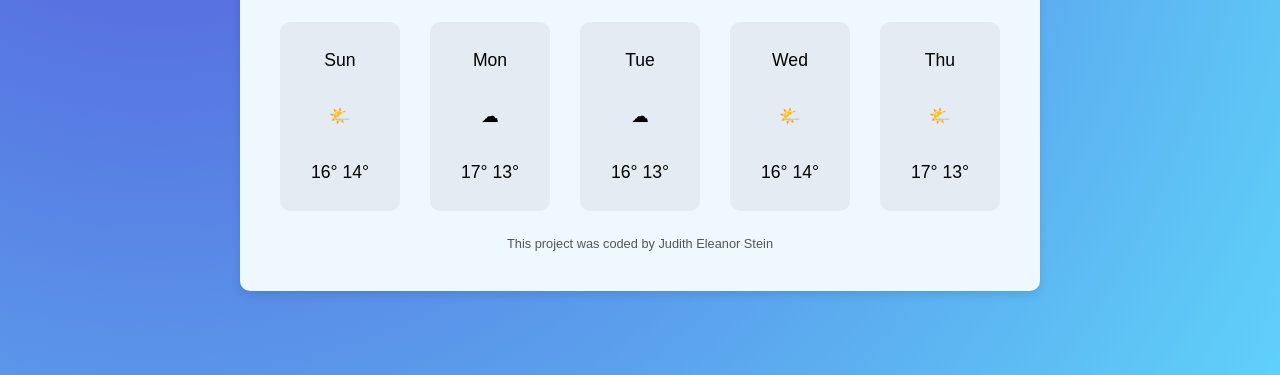
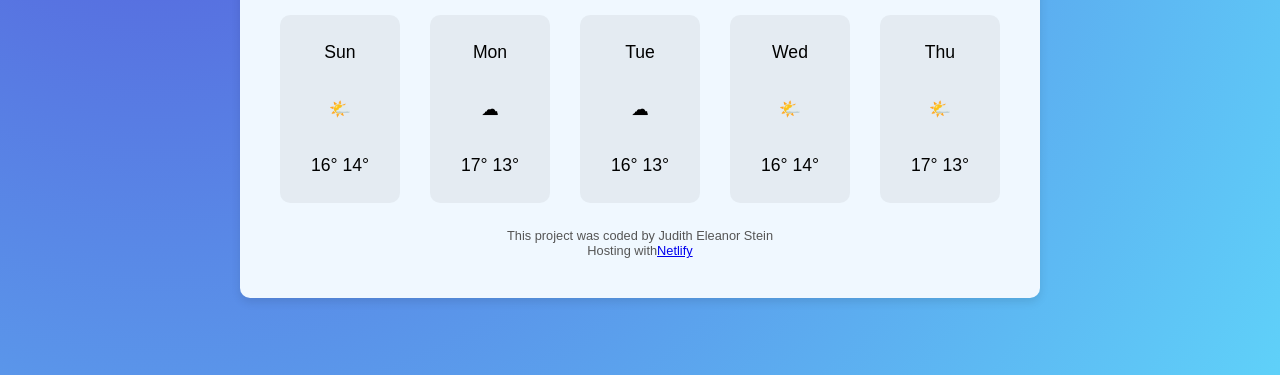
Before and after one commit to NekoLovesSushi/Weather_App, a website built with Parcel: page index.html in a window 1280 px wide. Shown: the part 425-800 px from the top of the page. Built offline with nearby package versions, Linux system fonts and the light colour scheme; a web font is replaced by a local one.

Commit message:
2. Update Index.html

```diff
--- a/index.html
+++ b/index.html
@@ -78,6 +78,8 @@
 
         <footer class="footer">
           This project was coded by Judith Eleanor Stein
+          <br/>
+          Hosting with<a href="https://www.netlify.com/">Netlify</a>
         </footer>
       </div>
     </div>
```
